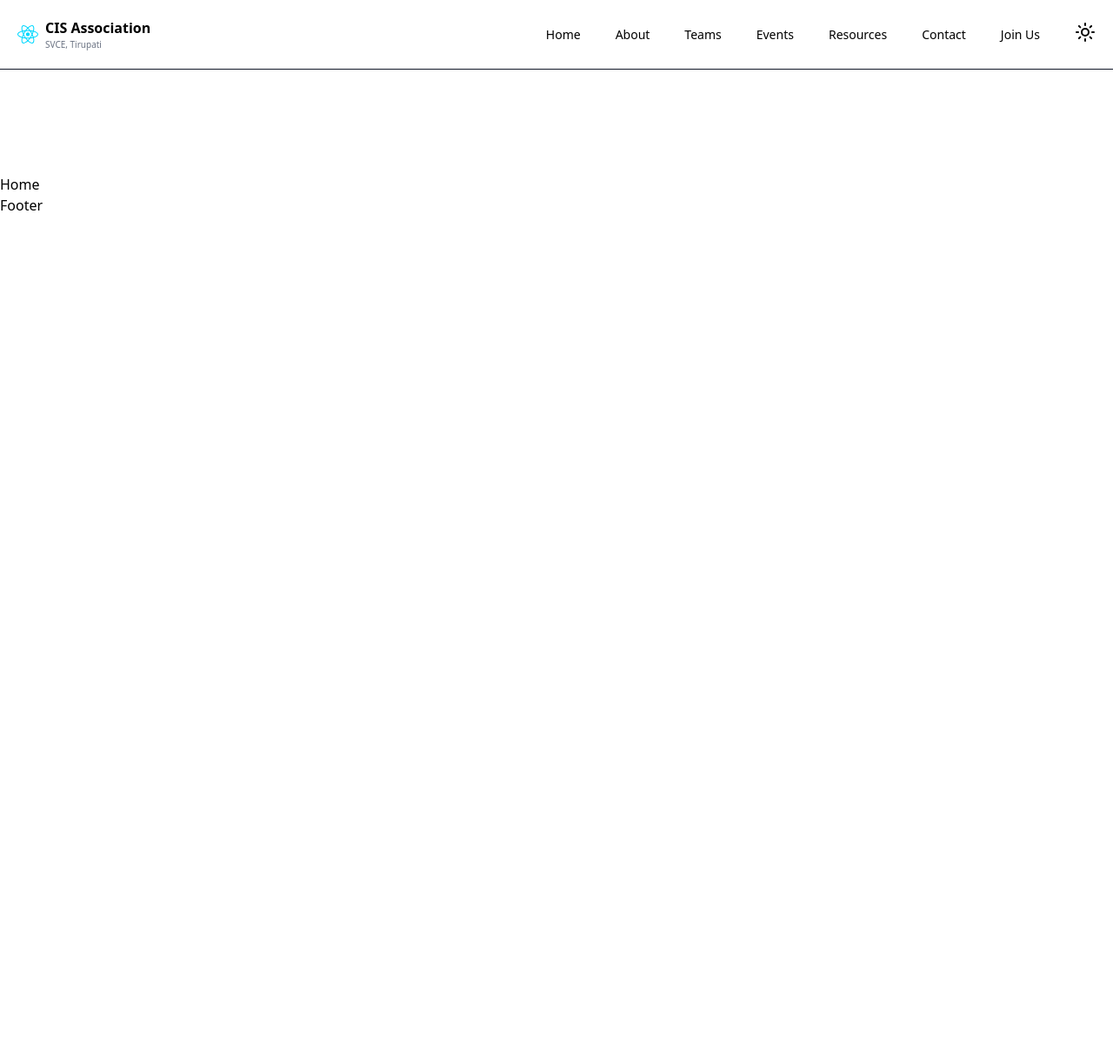
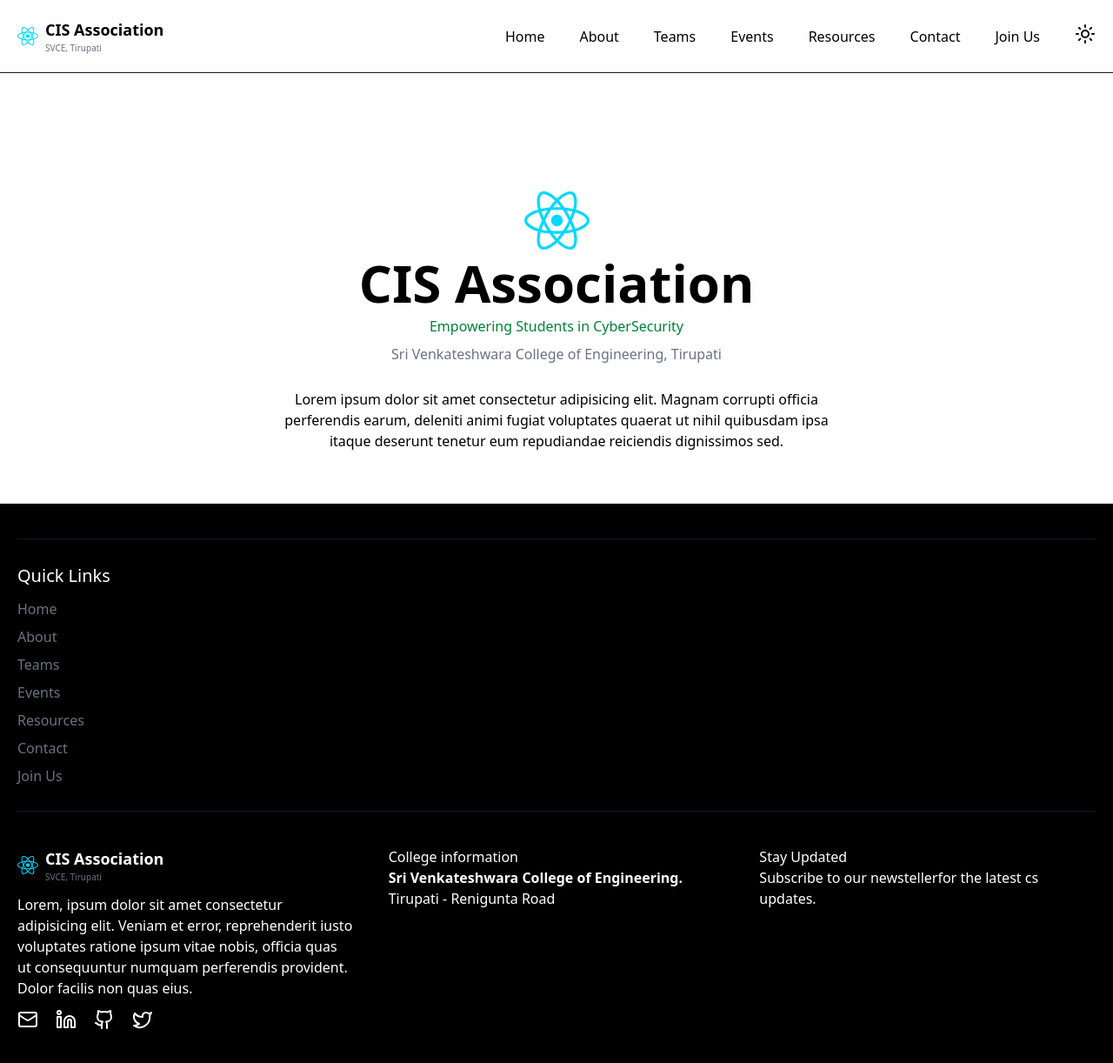
Before and after one commit to Akhileswar6/CIS-Project, a React (Vite) app: page / in a window 1280 px wide. Shown: the whole page at 87% size. Before the commit the page ends 800 px from the top, so only its background shows below. Built offline with nearby package versions, Linux system fonts and the light colour scheme.

Commit message:
Updated the UI

```diff
--- a/src/App.jsx
+++ b/src/App.jsx
@@ -12,17 +12,22 @@
 import NotFound from './Pages/NotFound'
 import Navbar from './Components/Navbar'
 import Footer from './Components/Footer'
+import Animation from './Components/Animation'
 import './App.css'
+
+
+
 
 function App() {
 
   const [isDark, setIsDark] = useState(false);
 
   return (
-    <div className={`${isDark ? 'bg-black' : 'bg-white'} min-h-screen flex flex-col`}>
+    <div className={`${isDark ? 'bg-black' : 'bg-white'} min-h-screen flex flex-col justify-between gap-5`}>
 
         {/* <ScrollToTop /> */}
         <section className=''><Navbar isDark={isDark} setIsDark={setIsDark} /></section>
+        {/* <Animation /> */}
         <div className='mt-50'>
           <Routes>
               <Route path='/' element={<Home isDark={isDark} />} />
@@ -35,7 +40,9 @@
               <Route path='*' element={<NotFound />} />
           </Routes>
         </div>
-        <Footer />
+        <section className='pt-10'>
+          <Footer isDark={isDark} />
+        </section>
 
     </div>
   )
--- /dev/null
+++ b/src/Components/Animation.jsx
@@ -0,0 +1,11 @@
+
+
+
+
+const Animation = () => {
+    return(
+        <div className="fixed top-[30%] right-[30%] bg-gradient-to-r bg-amber-50/20 w-[500px] h-[300px] rounded-full"></div>
+    )
+}
+
+export default Animation;
--- a/src/Components/Footer.jsx
+++ b/src/Components/Footer.jsx
@@ -1,10 +1,49 @@
+import { NavLinks } from "../data";
+import { Link } from "react-router-dom";
+import logo from '../assets/react.svg'
+import { SocialLinks } from "../data";
 
 
 
+const Footer = ({isDark}) => {
+  return (
+    <div className={`bg-black px-5 py-10 text-white flex flex-col gap-y-10`}>
+      <div className="flex flex-col gap-y-3 border-y-1 border-gray-900 py-7">
+        <h4 className="text-xl">Quick Links</h4>
+        <ul className="flex flex-col gap-y-2">
+          {NavLinks.map((link) => (
+            <li className="text-md text-gray-500"><Link to={link.link}>{link.name}</Link></li>
+          ))}
+        </ul>
+      </div>
+      <div className="flex gap-10">
+        <div className="basis-1/3 flex flex-col gap-y-3">
+          <div className='flex gap-2 items-center'>
+            <img src={logo} alt="" width={24} />
+            <div>
+                <h3 className='text-lg font-bold'>CIS Association</h3>
+                <p className='text-[10px] text-gray-500'>SVCE, Tirupati</p>
+            </div>
+          </div>
+          <p>Lorem, ipsum dolor sit amet consectetur adipisicing elit. Veniam et error, reprehenderit iusto voluptates ratione ipsum vitae nobis, officia quas ut consequuntur numquam perferendis provident. Dolor facilis non quas eius.</p>
 
-const Footer = () => {
-  return (
-    <div>Footer</div>
+          <div className="flex gap-x-5">
+            {SocialLinks.map((link)=>(
+              <a href={link.link}>{link.img}</a>
+            ))}
+          </div>
+        </div>
+        <div className="basis-1/3">
+          <h3>College information</h3>
+          <b>Sri Venkateshwara College of Engineering.</b>
+          <p>Tirupati - Renigunta Road</p>
+        </div>
+        <div className="basis-1/3">
+          <h3>Stay Updated</h3>
+          <p>Subscribe to our newstellerfor the latest cs updates.</p>
+        </div>
+      </div>
+    </div>
   )
 }
 
--- a/src/Components/Hero.jsx
+++ b/src/Components/Hero.jsx
@@ -3,7 +3,16 @@
 
 
 const Hero = () => {
-    <div>
-        <img src={logo} alt="" />
-    </div>
-}
+
+    return(
+        <div className='flex flex-col items-center justify-center gap-2'>
+            <img src={logo} alt="" width={75} />
+            <h1 className='text-6xl font-bold'>CIS Association</h1>
+            <h5 className='text-green-700'>Empowering Students in CyberSecurity</h5>
+            <p className='text-gray-500'>Sri Venkateshwara College of Engineering, Tirupati</p>
+            <p className='pt-5 w-2xl text-center'>Lorem ipsum dolor sit amet consectetur adipisicing elit. Magnam corrupti officia perferendis earum, deleniti animi fugiat voluptates quaerat ut nihil quibusdam ipsa itaque deserunt tenetur eum repudiandae reiciendis dignissimos sed.</p>
+        </div>
+    );
+};
+
+export default Hero;
--- a/src/Components/Navbar.jsx
+++ b/src/Components/Navbar.jsx
@@ -12,13 +12,13 @@
         <div className='flex gap-2 justify-center items-center'>
             <img src={logo} alt="" width={24} />
             <div>
-                <h3 className='text-md font-bold'>CIS Association</h3>
+                <h3 className='text-lg font-bold'>CIS Association</h3>
                 <p className='text-[10px] text-gray-500'>SVCE, Tirupati</p>
             </div>
         </div>
 
         <div>
-            <ul className='flex items-center justify-center gap-x-10 text-sm'>
+            <ul className='flex items-center justify-center gap-x-10 text-md'>
                 {NavLinks.map((link)=>(
                     <li className='hover:text-blue-400 transition-colors delay-100' key={link.name}><Link to={link.link}>{link.name}</Link></li>
                 ))}
--- a/src/Pages/Home.jsx
+++ b/src/Pages/Home.jsx
@@ -1,9 +1,12 @@
+import Hero from "../Components/Hero";
 
 
 
-const Home = () => {
+const Home = ({isDark}) => {
     return(
-        <div>Home</div>
+        <div className={`${isDark ? 'bg-black text-white' : 'bg-white text-black'}`}>
+            <Hero />
+        </div>
     );
 };
 
--- a/src/data.jsx
+++ b/src/data.jsx
@@ -1,10 +1,27 @@
+import { Github, Linkedin, Mail, Twitter } from "lucide-react"
 
 export const NavLinks = [
     {name : 'Home' , link : '/'},
     {name : 'About' , link : '/about'},
     {name : 'Teams' , link : '/teams'},
     {name : 'Events' , link : '/events'},
-    {name : 'Resources' , link : '/resorces'},
+    {name : 'Resources' , link : '/resources'},
     {name : 'Contact' , link : '/contact'},
     {name : 'Join Us' , link : '/joinus'},
 ]
+
+export const FooterDetails = [
+    {heading : 'Quick Links', links : NavLinks},
+    {heading : 'Support', links : [
+        {name : 'Contact Us', link : '/contact'},
+        {name : 'Join Us', link : '/joinus'},
+
+    ]}
+]
+
+export const SocialLinks = [
+    {name : 'Mail', link : 'tejayerriboyina@gmail.com', img : <Mail size={24} />},
+    {name : 'LinkedIn', link : 'tejayerriboyina@gmail.com', img : <Linkedin size={24} />},
+    {name : 'GitHub', link : 'tejayerriboyina@gmail.com', img : <Github size={24} />},
+    {name : 'Twitter', link : 'tejayerriboyina@gmail.com', img : <Twitter size={24} />},
+]
--- a/vite.config.js
+++ b/vite.config.js
@@ -4,4 +4,4 @@
 
 export default defineConfig({
   plugins: [react(), tailwindcss()],
-})
+});
```
